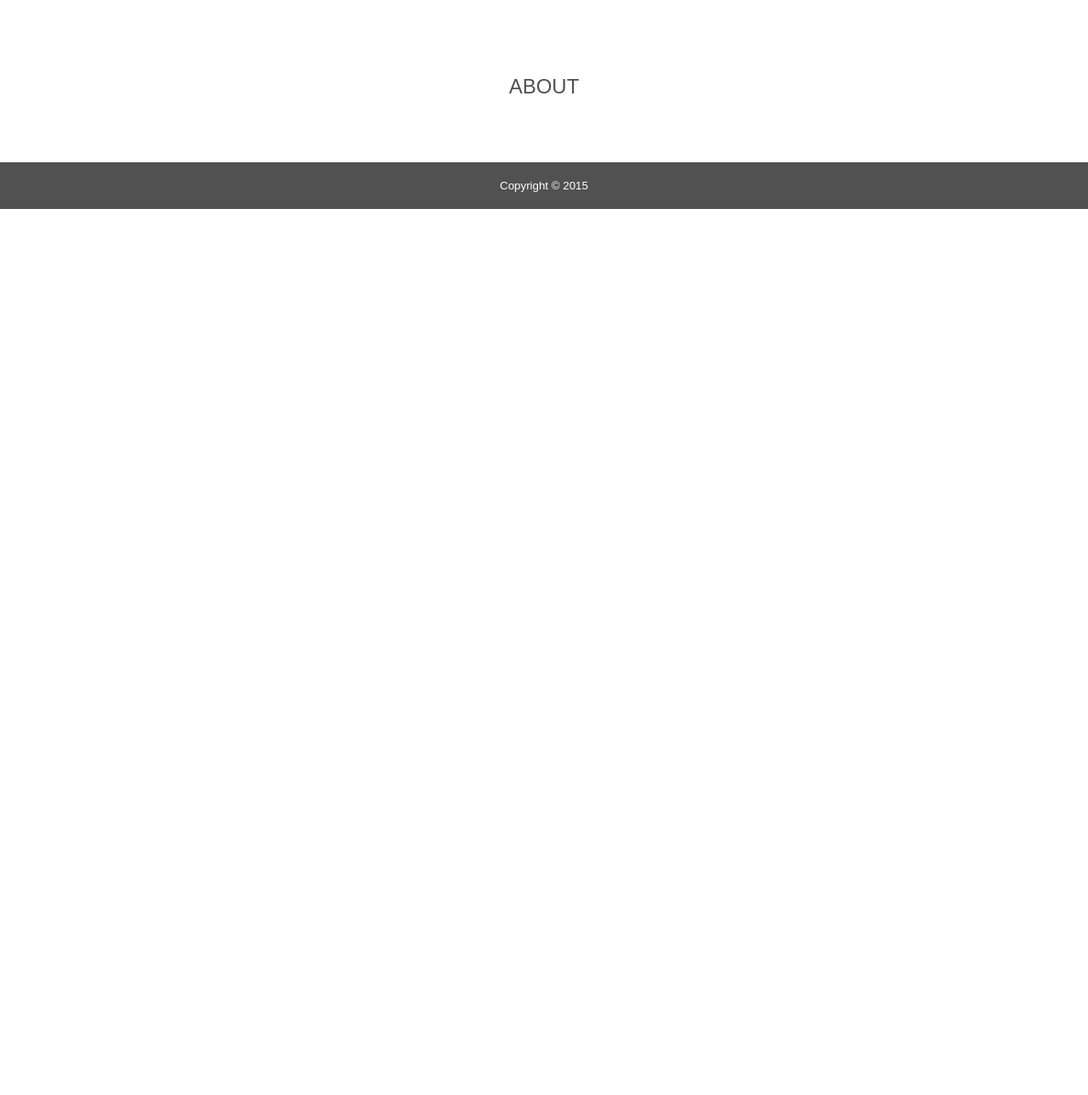
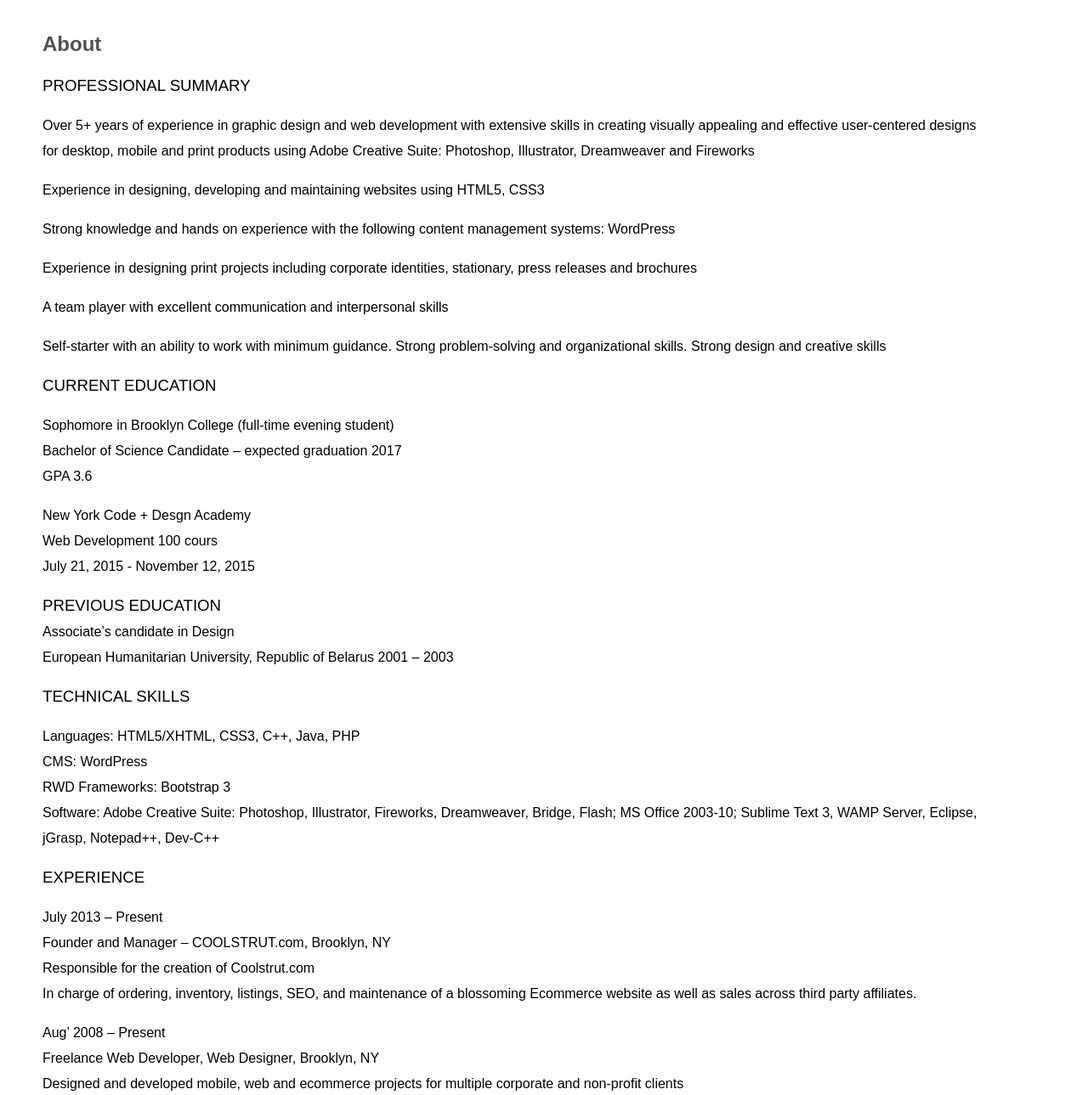
Before and after one commit to sashahavia/personalWebsite, a plain HTML site: page about.html in a window 1280 px wide. Shown: the part 62-1351 px from the top of the page at 85% size. Before the commit the page ends 800 px from the top, so only its background shows below. Drawn offline with Linux system fonts and the light colour scheme.

Commit message:
About us page complete

```diff
--- a/about.html
+++ b/about.html
@@ -1,16 +1,10 @@
 <!DOCTYPE html>
 <html>
 <head>
-	<title>About</title>
+	<title>What I do</title>
 	<link rel="stylesheet" href="css/style.css">
 </head>
 <body>
-	<div id="container">
-		<div id="banner">
-			<div id="title">About</div>
-			<div id="smpanel"></div>
-		</div>
-
 	<nav>
 		<ul>
 			<a href="index.html"><li>Home</li></a>
@@ -18,14 +12,65 @@
 			<a href="portfolio.html"><li>Portfolio</li></a>
 			<a href="contact.html"><li>Contact</li></a>
 		</ul>
+
+
 	</nav>
+	<div id="socialIcons">
+		<a href="https://www.facebook.com/aleksandra.yatsevich" target="_blank" style="float:left;"><img src="images/facebook.jpg"></a>
+		<a href="https://www.linkedin.com/in/aliaksandrahavia" target="_blank" style="float:right;"><img src="images/linkedin.jpg"></a>
+	</div>
 
-		<section id="sidebar"></section>
-		<section id="mainArea"></section>
+	<section id="about">
+	<h2>About</h2>
+	<p><span>PROFESSIONAL SUMMARY</span></p>
 
-		<footer>
+	<p>Over 5+ years of experience in graphic design and web development with extensive skills in creating visually appealing and effective user-centered designs for desktop, mobile and print products using Adobe Creative Suite: Photoshop, Illustrator, Dreamweaver and Fireworks</p>
+
+	<p>Experience in designing, developing and maintaining websites using HTML5, CSS3</p>
+
+	<p>Strong knowledge and hands on experience with the following content management systems: WordPress</p>
+
+	<p>Experience in designing print projects including corporate identities, stationary, press releases and brochures</p>
+
+	<p>A team player with excellent communication and interpersonal skills</p>
+
+	<p>Self-starter with an ability to work with minimum guidance. Strong problem-solving and organizational skills. Strong design and creative skills</p>
+
+	<p><span>CURRENT EDUCATION</span></p>
+	<p>Sophomore in Brooklyn College (full-time evening student)<br>
+	Bachelor of Science Candidate – expected graduation 2017<br>
+	GPA 3.6</p>
+
+	<p>New York Code + Desgn Academy<br>
+	Web Development 100 cours<br>
+	July 21, 2015 - November 12, 2015</p>
+
+ 	<p><span>PREVIOUS EDUCATION</span><br>
+	Associate’s candidate in Design<br>
+	European Humanitarian University, Republic of Belarus 2001 – 2003<p>
+
+	<p><span>TECHNICAL SKILLS</span></p>
+	<p>Languages: HTML5/XHTML, CSS3, C++, Java, PHP<br>
+	CMS: WordPress<br>
+	RWD Frameworks: Bootstrap 3<br>
+	Software: Adobe Creative Suite: Photoshop, Illustrator, Fireworks, Dreamweaver, Bridge, Flash; MS Office 2003-10; Sublime Text 3, WAMP Server, Eclipse, jGrasp, Notepad++, Dev-C++</p>
+
+	<p><span>EXPERIENCE</span></p>
+	<p>July 2013 – Present<br>
+	Founder and Manager – COOLSTRUT.com, Brooklyn, NY<br>
+	Responsible for the creation of Coolstrut.com<br>
+	In charge of ordering, inventory, listings, SEO, and maintenance of a blossoming Ecommerce website as well as sales across third party affiliates.</p>
+
+	<p>Aug’ 2008 – Present<br>
+	Freelance Web Developer, Web Designer,  Brooklyn, NY<br>
+	Designed and developed mobile, web and ecommerce projects for multiple corporate and non-profit clients<br>
+	Provided website content management system integration with WordPress<br>
+	Developed and created brochures, prints, advertisements and logos for different clients<br>
+	Designed promotional web flash banners using Adobe Flash and Adobe Illustrator</p>
+	</section>
+
+	<footer class="clearfix">
 			Copyright &copy; 2015
 	</footer>
-	</div>
 </body>
 </html>
--- a/css/style.css
+++ b/css/style.css
@@ -132,7 +132,10 @@ nav ul li a:hover{
 .contact_form input[type="checkbox"]{
 	border: solid 1px #515151;
     color: #515151;
+    height: 15px;
+    width: 15px;
     margin-left: 20px;
+
 }
 
 .contact_form textarea{
@@ -156,6 +159,36 @@ nav ul li a:hover{
 }
 
 /* Contact Page */
+
+/* ABout */
+
+#about{
+	width: 1100px;
+	padding: 50px;
+	color: #000;
+
+}
+
+#about h2{
+	display: block;
+	margin-top: 50px;
+	color: #515151;
+	font-size: 18pt;
+	font-weight: 600;
+
+}
+
+#about span{
+	font-weight: 500;
+	font-size: 14pt;
+}
+
+#about p{
+	font-size: 12pt;
+	line-height: 30px;
+}
+
+/* ABout */
 
 /* Homepage */
 #col1{
```
Also changed, not shown: portfolio.html (+15 -11 lines). Lines whose indentation alone changed are shown as unchanged.
